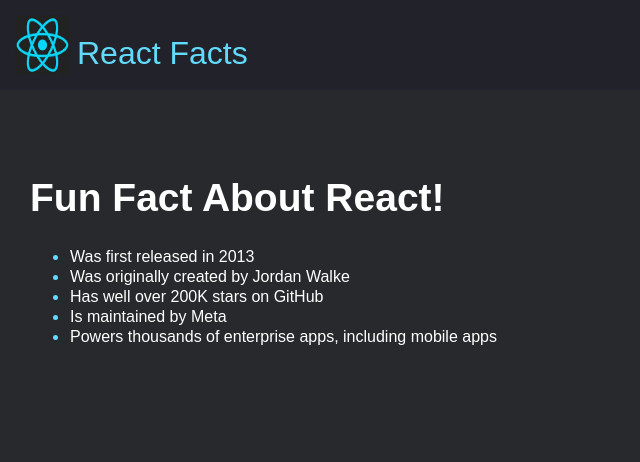
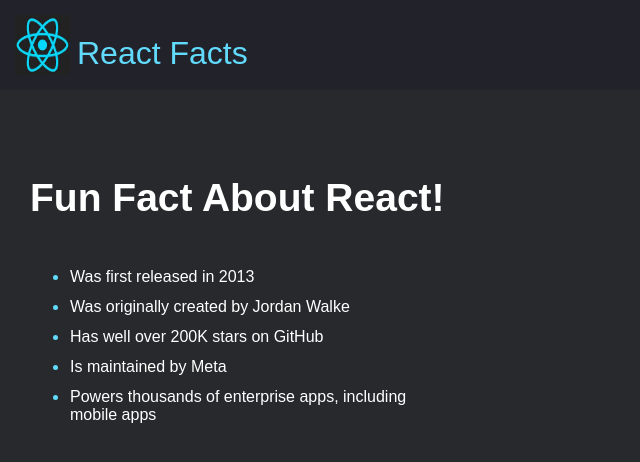
Before and after one commit to PAZZO123/React-Learning, a React (Vite) app: page / in a window 1280 px wide. Shown: the top 462 px of the page, without its empty margins (0-640 px from the left). Built offline with nearby package versions, Linux system fonts and the light colour scheme.

Commit message:
Adding components

```diff
--- a/src/Components/Main.jsx
+++ b/src/Components/Main.jsx
@@ -1,7 +1,7 @@
 export default function  Main(){
     return (<main className="main">
         <h1>Fun Fact About React!</h1>
-        <ul>
+        <ul className="list">
             <li>Was first released in 2013</li>
             <li>Was originally created by Jordan Walke</li>
             <li>Has well over 200K stars on GitHub</li>
--- a/src/index.css
+++ b/src/index.css
@@ -33,3 +33,10 @@
 main >h1{
   font-size: 39px;
 }
+.list{
+  max-width: 400px;
+  margin-top: 46px;
+}
+.list > li {
+  margin-block: 10px;
+}
```
